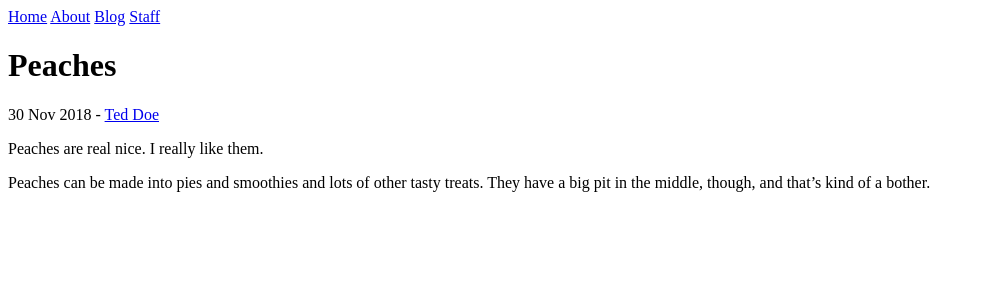
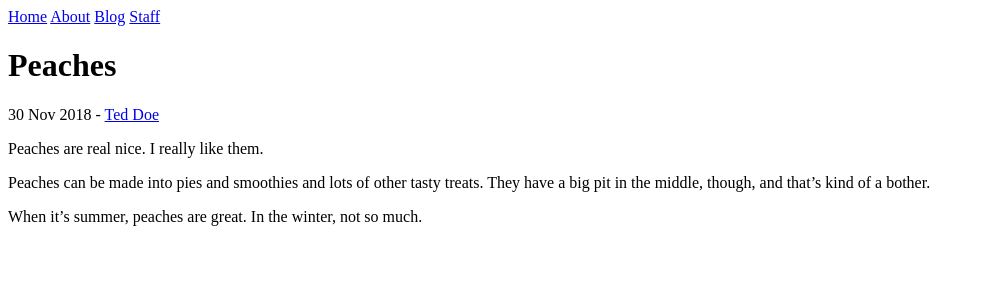
Before and after one commit to davidstanke/jekyll-tutorial, a Jekyll site: the page built from _posts/2018-11-30-peaches.md, in a window 1280 px wide. Shown: the top 300 px of the page, without its empty margins (0-985 px from the left). Built offline with Jekyll 4.4.1, drawn with Linux system fonts in a browser that asks for light colours.

Commit message:
Elaborate seasonal influences on peach viability

```diff
--- a/_posts/2018-11-30-peaches.md
+++ b/_posts/2018-11-30-peaches.md
@@ -6,3 +6,5 @@ Peaches are real nice. I really like them.
 
 Peaches can be made into pies and smoothies and lots of other tasty treats.
 They have a big pit in the middle, though, and that's kind of a bother.
+
+When it's summer, peaches are great. In the winter, not so much.
```
